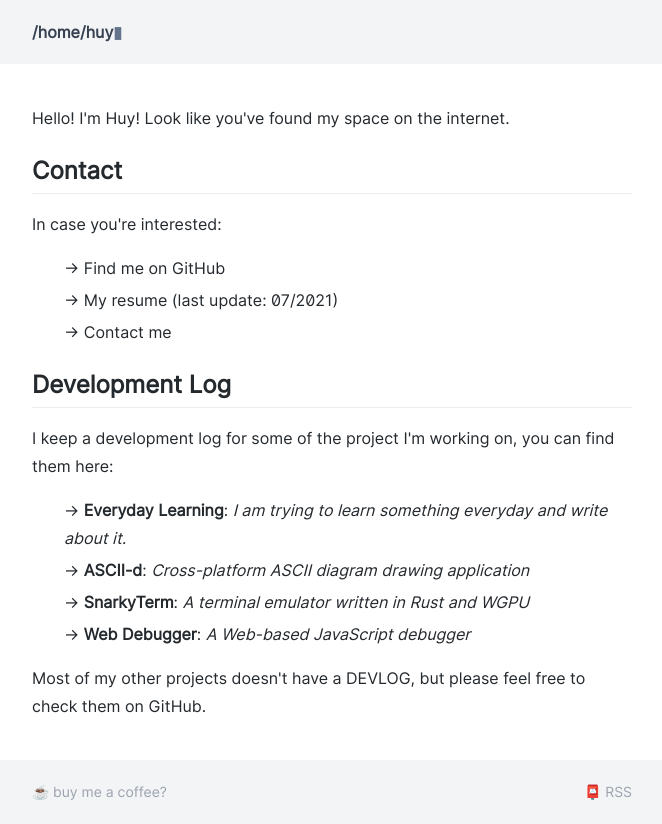
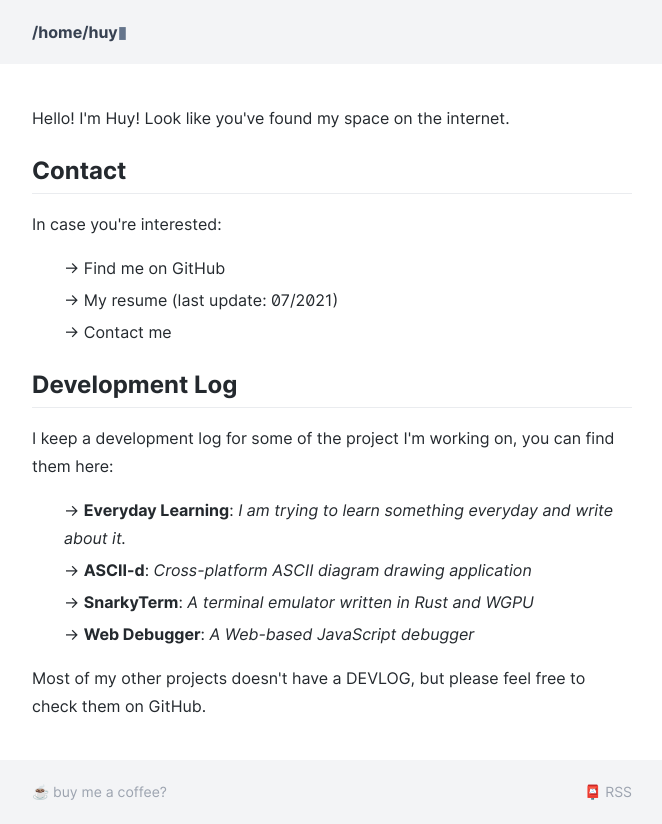
Before and after one commit to huytd/huy.rocks, a Next.js app: page / in a window 1280 px wide. Shown: the whole page, without its empty margins (308-970 px from the left). Built offline with nearby package versions, Linux system fonts and the light colour scheme.

Commit message:
Bring back the bold and italic fonts

```diff
--- a/styles/globals.css
+++ b/styles/globals.css
@@ -2,6 +2,7 @@
     font-family: 'Iosevka Mono';
     src: url(/fonts/Iosevka-Mono.woff2) format('woff2'),
         url(/fonts/Iosevka-Mono.woff) format('woff');
+    font-weight: normal;
     font-style: normal;
     font-display: swap;
 }
@@ -11,7 +12,32 @@
     font-display:swap;
     font-family:Inter;
     font-style:normal;
+    font-weight:400;
     src:url(/fonts/Inter-Regular.woff2) format("woff2")
+}
+@font-face{
+    font-feature-settings:"liga","tnum","case","calt","zero","ss01","locl";
+    font-display:swap;
+    font-family:Inter;
+    font-style:italic;
+    font-weight:400;
+    src:url(/fonts/Inter-Italic.woff2) format("woff2")
+}
+@font-face{
+    font-feature-settings:"liga","tnum","case","calt","zero","ss01","locl";
+    font-display:swap;
+    font-family:Inter;
+    font-style:normal;
+    font-weight:700;
+    src:url(/fonts/Inter-Bold.woff2) format("woff2")
+}
+@font-face{
+    font-feature-settings:"liga","tnum","case","calt","zero","ss01","locl";
+    font-display:swap;
+    font-family:Inter;
+    font-style:italic;
+    font-weight:700;
+    src:url(/fonts/Inter-BoldItalic.woff2) format("woff2")
 }
 
 @tailwind base;
```
